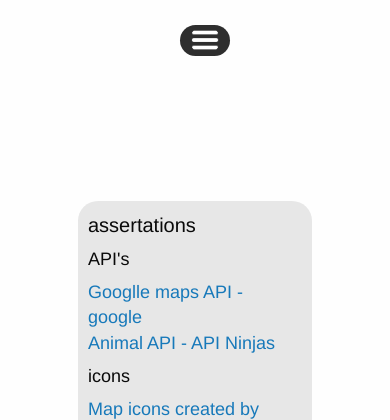
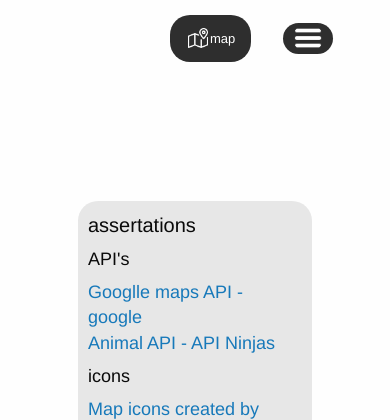
Before and after one commit to SurtMcGert/Software-Engineering-Project, a Django app: page /assertations in a window 390 px wide. Shown: the top 420 px of the page. Run offline with Django 4.2, Linux system fonts and the light colour scheme; some libraries are stand-ins or nearby versions.

Commit message:
added mobile UI

```diff
--- a/SeProject/static/css/base.css
+++ b/SeProject/static/css/base.css
@@ -90,6 +90,15 @@ nav {
 .menu {
     background: transparent !important;
     border: 0px !important;
+    max-width: -moz-fit-content !important;
+    max-width: fit-content !important;
+}
+
+/*changes the margin of menu list items when the screen gets small*/
+@media print, screen and (min-width: 0em) and (max-width: 40em) {
+    .menu > li {
+        margin: 0px !important;
+    }
 }
 
 .menu > li {
@@ -310,6 +319,17 @@ footer {
     border-radius: 20px;
 }
 
+.grid-container {
+    /* margin: 0px !important;
+    max-width: -moz-fit-content !important;
+    max-width: fit-content !important; */
+}
+
+.top-bar-right {
+    max-width: fit-content !important;
+    max-width: -moz-fit-content !important;
+}
+
 #test {
     background: #00ff00;
 }
--- a/SeProject/templates/navbar.html
+++ b/SeProject/templates/navbar.html
@@ -17,7 +17,7 @@
                         <!--menu-->
                         <div class="cell shrink">
                             <!--proper full menu-->
-                            <div class="show-for-medium">
+                            <div class="show-for-small">
                                 <div class="cell auto">
                                     <ul class="menu">
                                         <li>
@@ -31,12 +31,14 @@
                                         </li>
                                         <li>
                                             <!--user profile-->
+                                            <div class="show-for-medium">
                                                 <a href="{% url 'displayProfile' %}"
                                                     ><div class="grid-x align-middle align-center">
                                                         <div class="cell shrink"><img class="icon" src="{% static 'resources/images/user.png' %}" alt="profile icon" width="15px" /></div>
                                                         <div class="cell auto">Your Profile</div>
                                                     </div></a
                                                 >
+                                            </div>
                                         </li>
                                     </ul>
                                 </div>
@@ -116,7 +118,7 @@
                                 </div>
                                 <!--on small and medium screens-->
                                 <div class="hide-for-large">
-                                    <div class="cell auto">
+                                    <div class="cell shrink">
                                         <!--login/logout/signup buttons-->
                                         <ul class="dropdown menu align-center" data-dropdown-menu>
                                             <li class="is-dropdown-submenu-parent">
@@ -126,6 +128,12 @@
                                                 </a>
                                                 <!--login/logout/signup buttons-->
                                                 <ul class="dropdown menu align-center expanded text-center" data-dropdown-menu>
+                                                    <li>
+                                                        <!--user profile-->
+                                                        <div class="hide-for-medium">
+                                                            <a href="{% url 'displayProfile' %}">Your Profile</a>
+                                                        </div>
+                                                    </li>
                                                     {% if user.is_authenticated %}
                                                     <li class="is-dropdown-submenu-parent">
                                                         <a href="">{{user.username}}</a>
```
Lines whose indentation alone changed are shown as unchanged.
